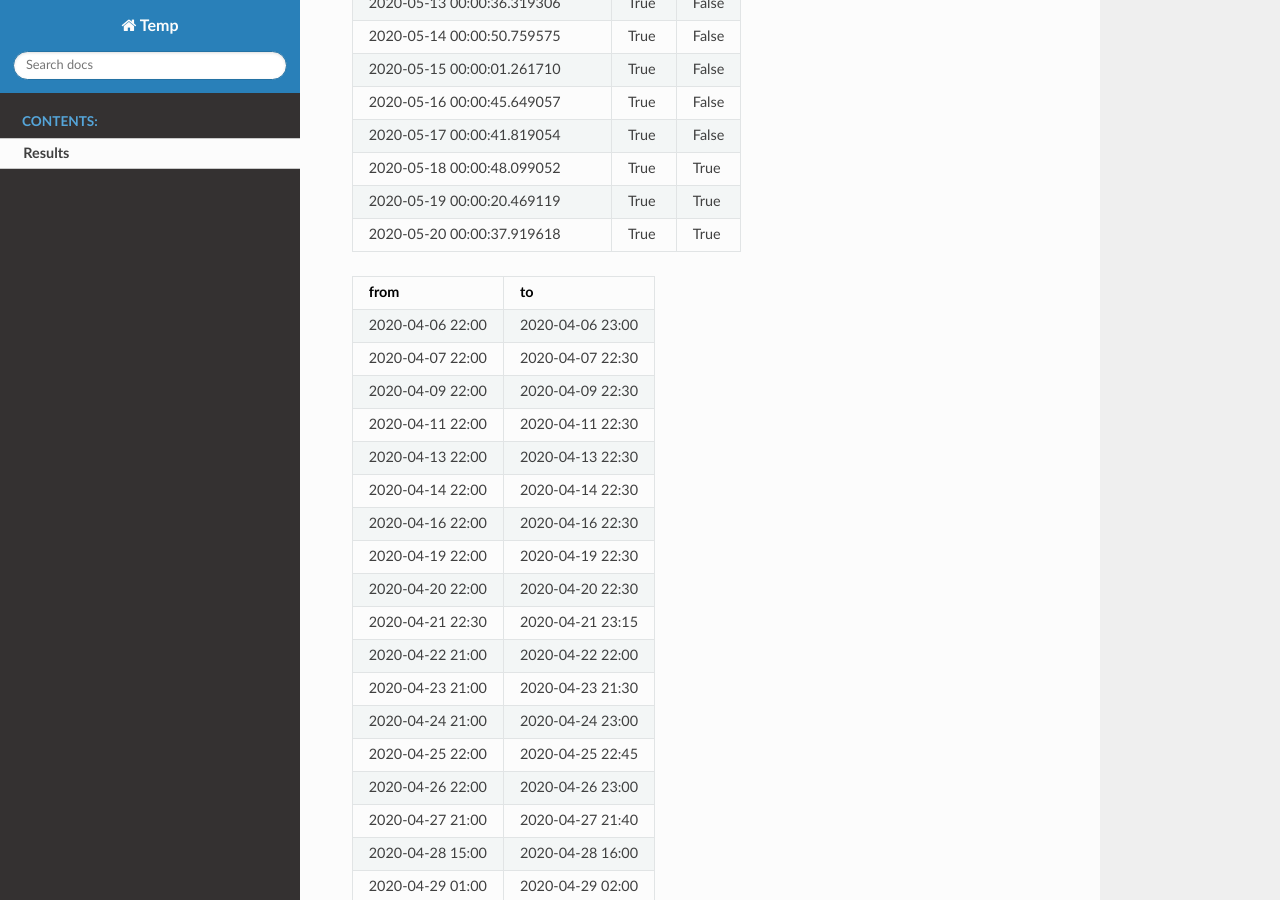
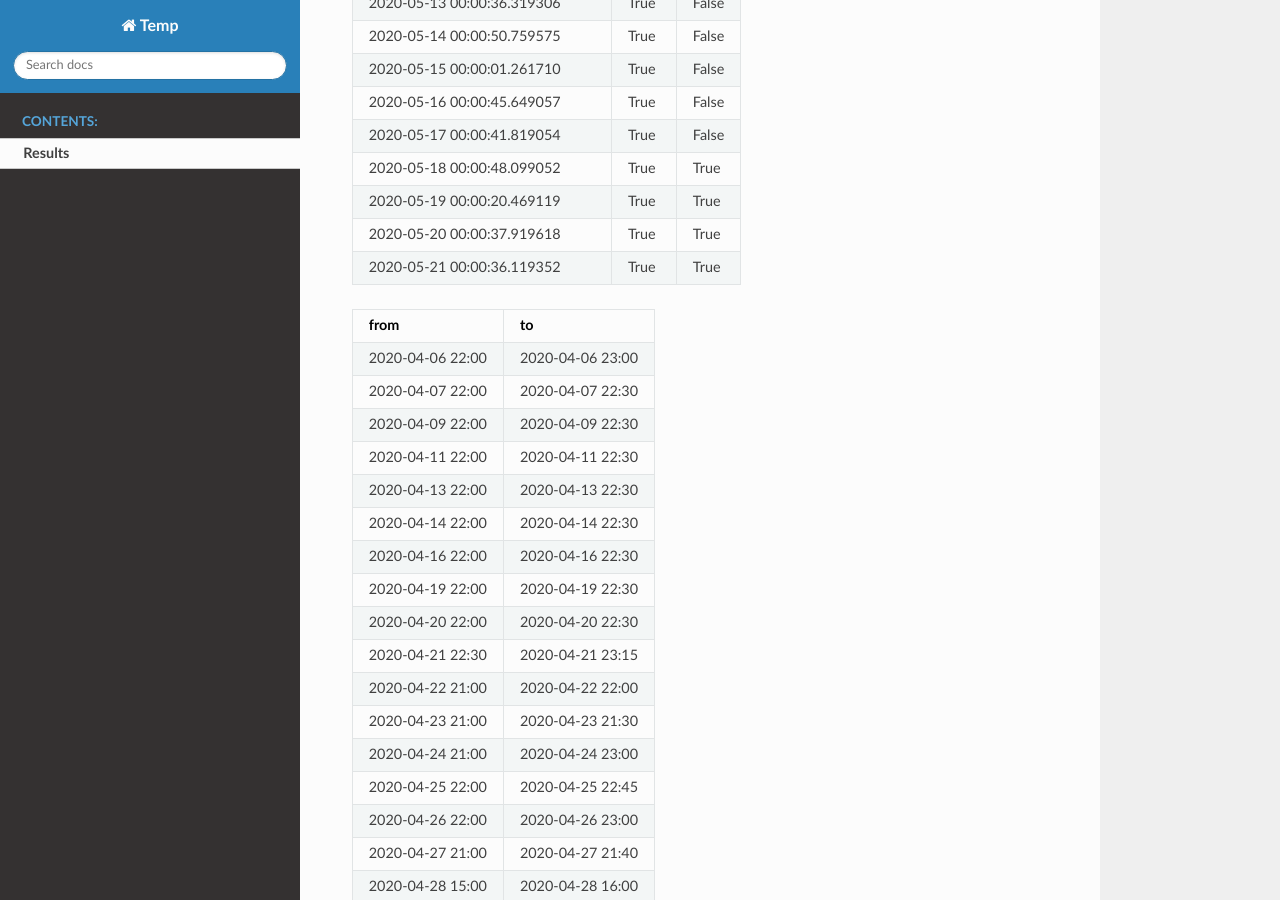
Before and after one commit to shlomow/queries-results, a Sphinx documentation site: the page built from source/results.rst, in a window 1280 px wide and 900 px high, scrolled down 1394 px. Built offline with Sphinx 7.4.7 and the Read the Docs theme 2.0.0, drawn with Linux system fonts in a browser that asks for light colours.

Commit message:
update results

```diff
--- a/source/results.rst
+++ b/source/results.rst
@@ -49,6 +49,7 @@ Results
    2020-05-18 00:00:48.099052, True, True
    2020-05-19 00:00:20.469119, True, True
    2020-05-20 00:00:37.919618, True, True
+   2020-05-21 00:00:36.119352, True, True
 
 .. csv-table::
    :header: "from", "to"
```
Also changed, not shown: results.json (+1 -1 lines).
